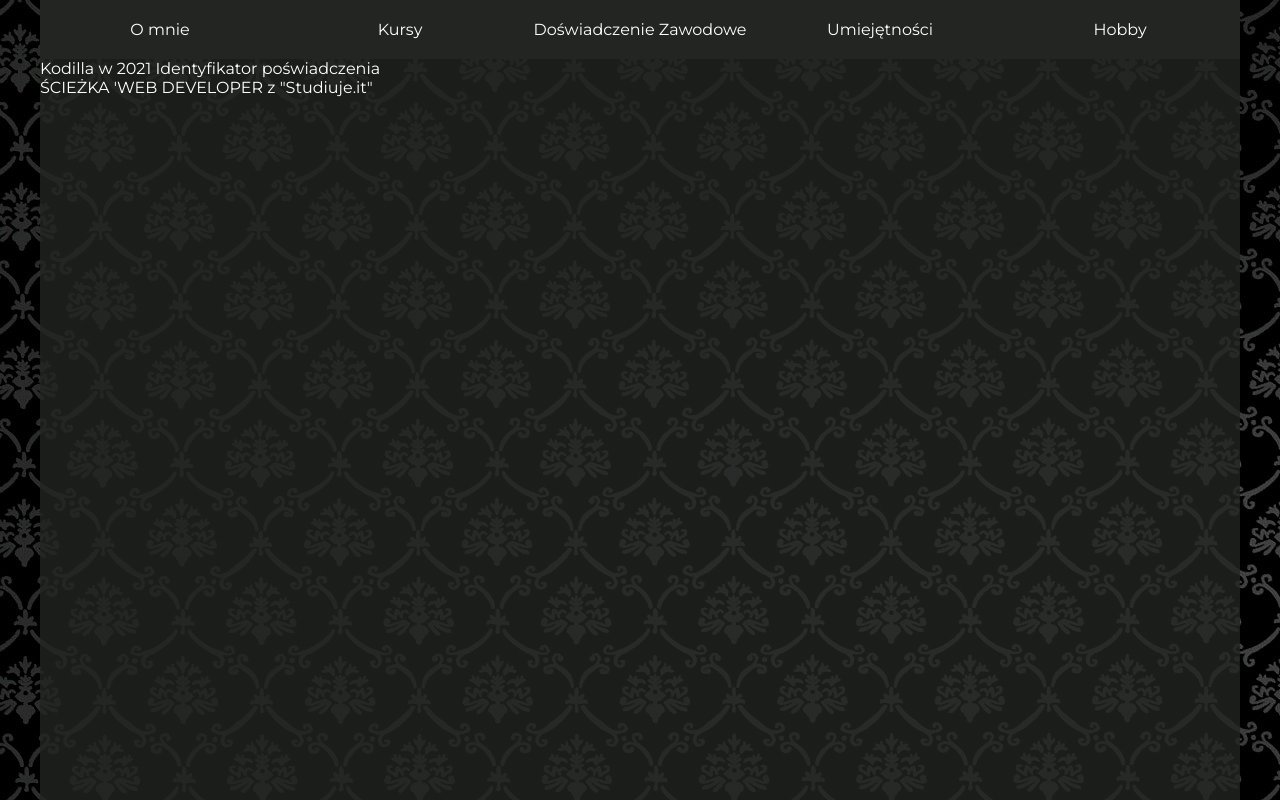
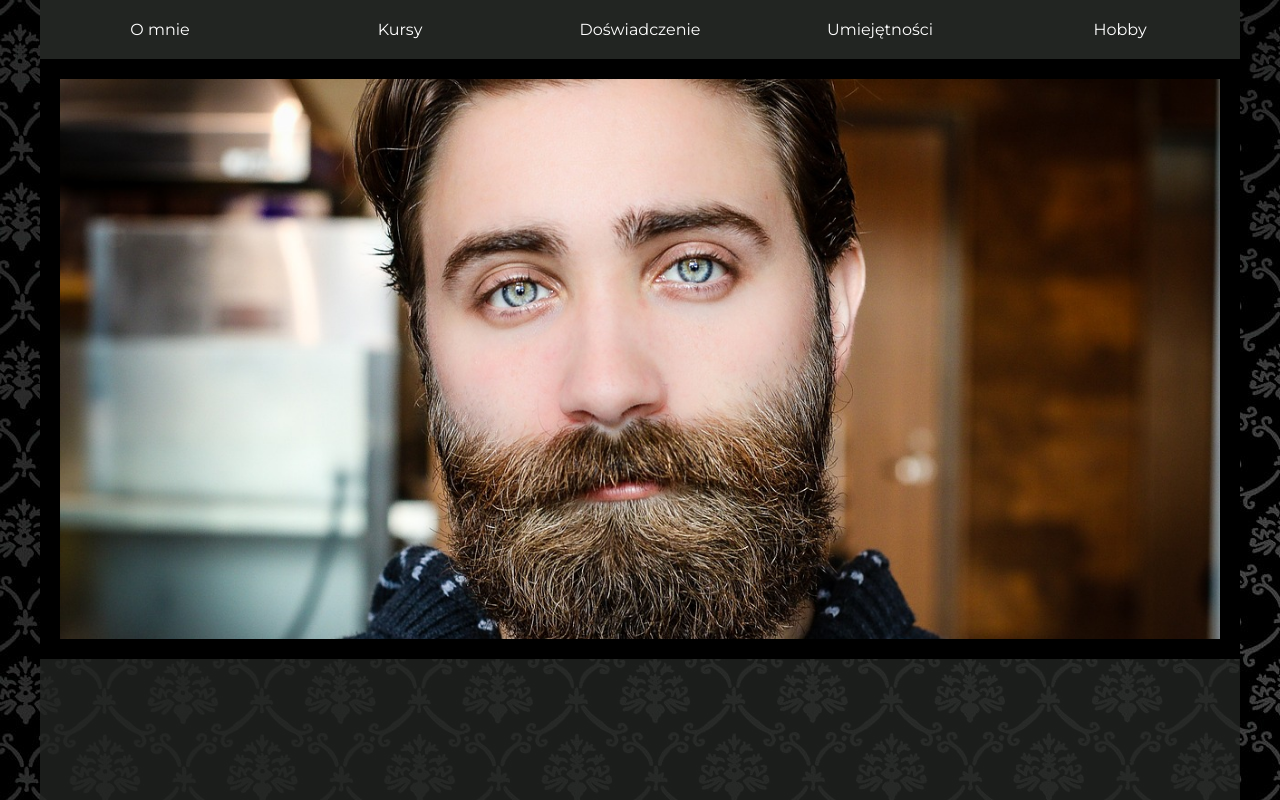
Before and after one commit to marcinsamarzewski/CVMARCIN, a website: page src/index.html in a window 1280 px wide. Drawn offline with Linux system fonts and the light colour scheme.

Commit message:
add changes in css

```diff
--- a/src/css/style.css
+++ b/src/css/style.css
@@ -34,3 +34,13 @@ a {
 	text-decoration: none;
 	color: white;
 }
+.myphoto {
+	width: 100%;
+	height: 600px;
+	background-repeat: no-repeat;
+	background-size: cover;
+	background-position: center;
+	background-image: url(../images/beard-g3ebf5aa80_1280.jpg);
+	border: 20px solid rgb(0, 0, 0);
+	background-color: black;
+}
--- a/src/index.html
+++ b/src/index.html
@@ -19,19 +19,19 @@
             <ul>
                 <li><a href="">O mnie</a></li>
                 <li><a href="">Kursy</a></li>
-                <li><a href="">Doświadczenie Zawodowe</a></li>
+                <li><a href="">Doświadczenie</a></li>
                 <li><a href="">Umiejętności</a></li>
                 <li><a href="">Hobby</a></li>
             </ul>
         </nav>
         <header>
-
+            <div class="myphoto"></div>
         </header>
         <main>
             <section class="experience">
                 <div class="courses">
-                    <p>Kodilla w 2021 Identyfikator poświadczenia </p>
-                    <p>ŚCIEŻKA 'WEB DEVELOPER z "Studiuje.it" </p>
+                    <!-- <p>Kodilla w 2021 Identyfikator poświadczenia </p>
+                    <p>ŚCIEŻKA 'WEB DEVELOPER z "Studiuje.it" </p> -->
                 </div>
                 <div class="work"></div>
             </section>
```
Also changed, not shown: src/images/beard-g3ebf5aa80_1280.jpg (added).
